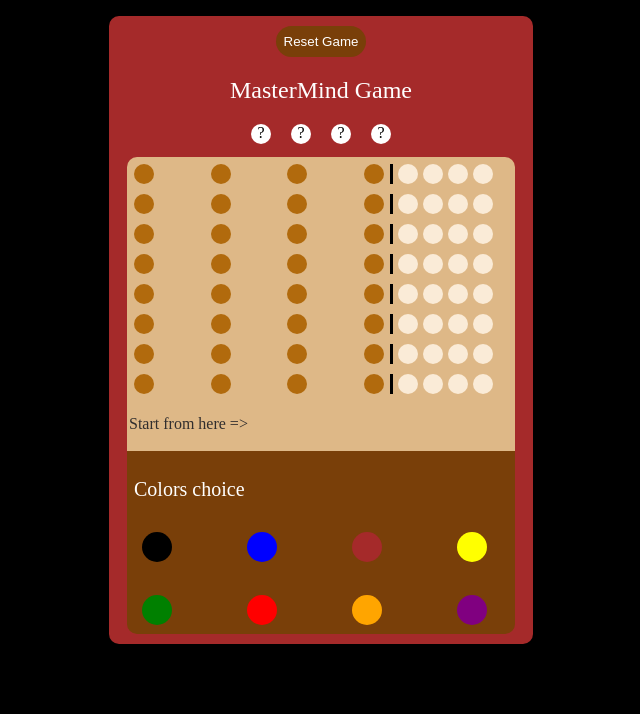
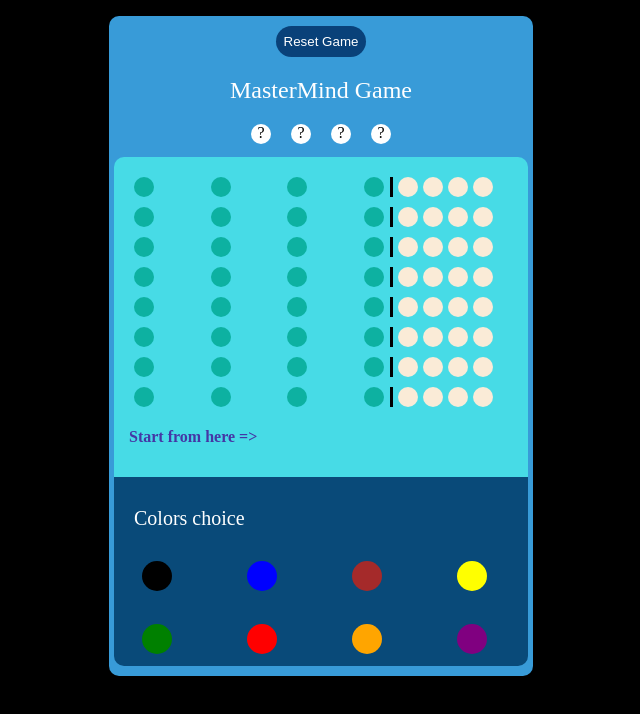
Before and after one commit to MSami345/MasterMind, a plain HTML site: page index.html in a window 1280 px wide. Shown: the whole page, without its empty margins (319-959 px from the left). Drawn offline with Linux system fonts and the light colour scheme.

Commit message:
color scheme change

```diff
--- a/index.html
+++ b/index.html
@@ -141,8 +141,7 @@
                         <span></span>
                     </div>
                 </div>
-            <p style="color: #312e2e;">Start from here  =></p>
-
+                <p style="color: #4536a5;font-weight: 700;font-size: 1rem;">Start from here  =></p>
                 <button id="verify-button" style="display: none;">Verify</button>
             </div>
             <div class="colors">
--- a/script.js
+++ b/script.js
@@ -2,7 +2,7 @@ let selectedColor = "";
 const cursorIndicator = document.querySelector(".cursor-indicator");
 const verifyButton = document.getElementById("verify-button");
 let secretCode = [];
-let currentRowIndex = 7; // Start from the bottom row (0-based index)
+let currentRowIndex = 7;
 let flag = false;
 
 const colors = [
@@ -100,7 +100,7 @@ const verifyCurrentRow = () => {
 
     const balls = document.querySelectorAll("#empty span");
 
-    // Apply background colors to each span
+    // Apply background colors to each span after win
     balls.forEach((span, index) => {
       span.style.backgroundColor = secretCode[index];
       span.innerHTML = " ";
@@ -128,12 +128,12 @@ document.querySelectorAll(".Reset").forEach((button) => {
   });
 });
 
-// Attach color selection event listeners
+//color selection event listeners
 document.querySelectorAll(".inner1 span, .inner2 span").forEach((span) => {
   if (flag == false) handleColorSelection(span);
 });
 
-// Attach event listeners to update circle colors
+//event listeners to update circle colors
 document.querySelectorAll(".circles span").forEach((span) => {
   if (flag == false) updateCircleColor(span);
 });
--- a/styles.css
+++ b/styles.css
@@ -17,7 +17,7 @@ body {
     display: flex;
     flex-direction: column;
     align-items: center;
-    background-color: brown;
+    background-color: rgb(56, 155, 216);
     width: 30%;
     height: fit-content;
     padding: 10px 20px;
@@ -34,19 +34,19 @@ body {
 }
 
 .guess {
-    background-color: burlywood;
+    background-color: rgb(71, 219, 230);
     border-radius: 10px 10px 0px 0px;
     height: fit-content;
     width: 100%;
-    padding: 2px;
+    padding: 15px;
 }
 
 .colors {
-    background-color: #793f09;
+    background-color: #094a79;
     border-radius: 0px 0px 10px 10px;
     height: fit-content;
     width: 100%;
-    padding: 2px;
+    padding: 5px 15px;
 }
 
 .circles {
@@ -63,7 +63,7 @@ body {
     width: 20px;
     height: 20px;
     border-radius: 50%;
-    background-color: rgb(177, 106, 13);
+    background-color: rgb(13, 177, 161);
 }
 
 .rows {
@@ -147,7 +147,7 @@ body {
 }
 
 button {
-    background-color: #793f09;
+    background-color: #094179;
     color: #ffffff;
     padding: 8px;
     border-radius: 20px;
```
Lines whose indentation alone changed are shown as unchanged.
